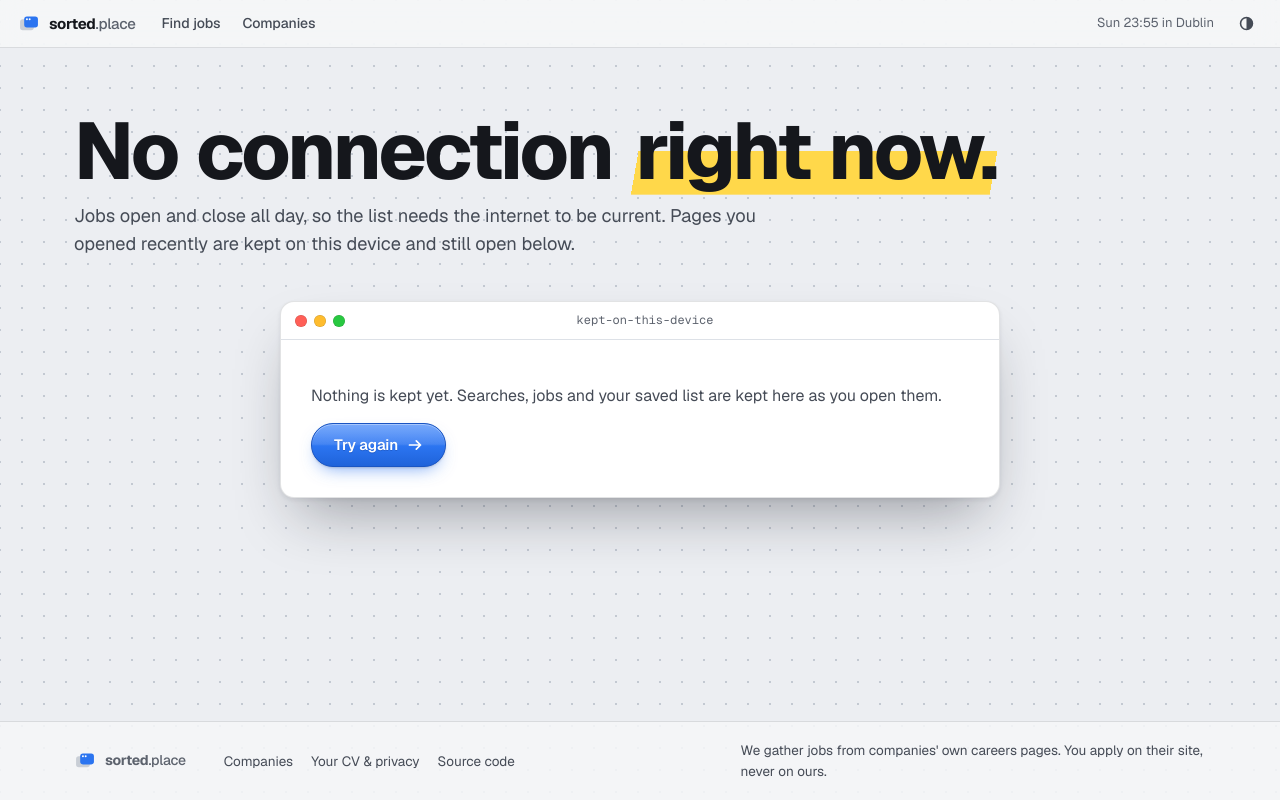
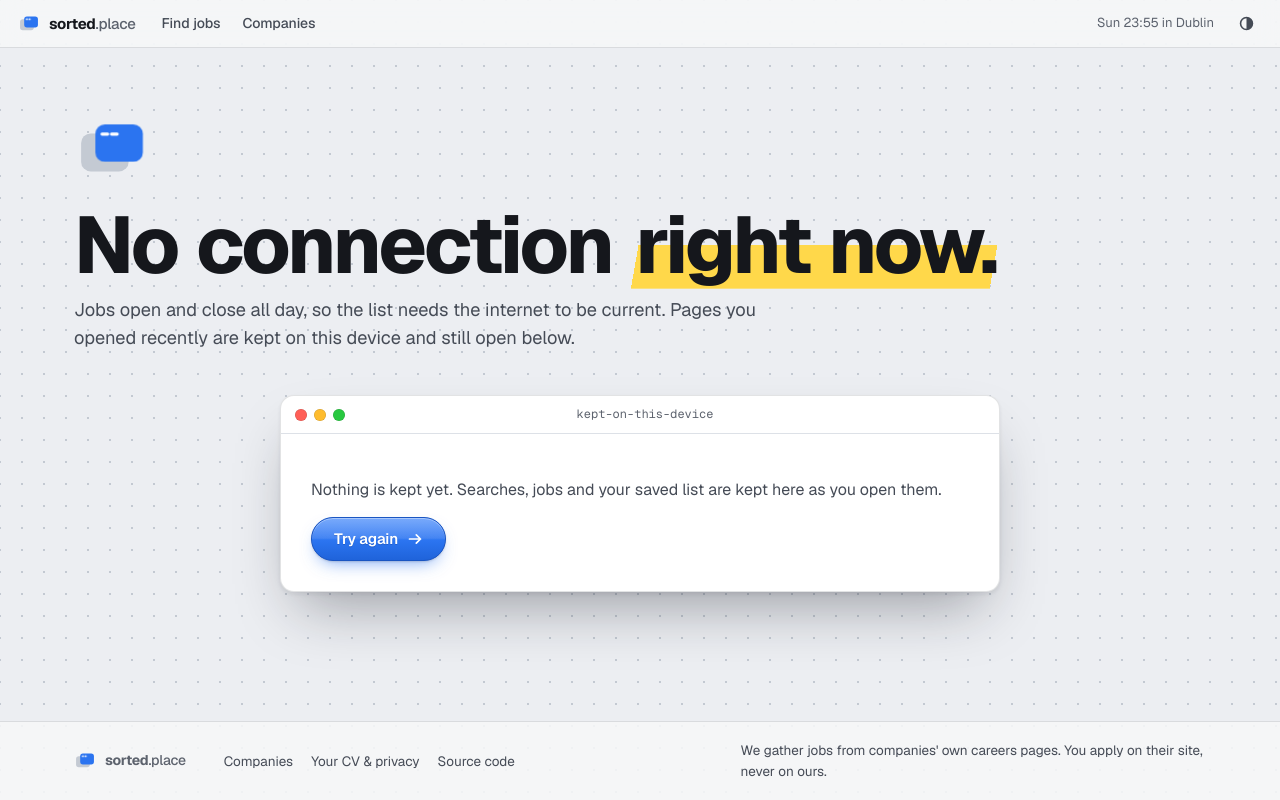
Before and after one commit to ag2502/Job-Finder-for-Ireland, a Python web app: template src/jobfinder/web/templates/offline.html in a window 1280 px wide. Run offline with Jinja, Linux system fonts and the light colour scheme; the template is opened without the code that fills it, so the values that code supplies are empty.

Commit message:
2026-09-27 23:55 - Bring the logo to life as the site's mascot
The two-window mark's dots are now eyes: it blinks, follows the pointer where there
is a mouse, glances about while a search runs, is surprised when one finds nothing,
happy after a save or an application, and asleep on the offline page, where a large
one now fronts the page as it does No jobs matched. Still on touch screens apart from
blinking and moods, still with reduced motion, system colours in High Contrast. The
No jobs matched text is centred again.

```diff
--- a/src/jobfinder/web/templates/_macros.html
+++ b/src/jobfinder/web/templates/_macros.html
@@ -81,3 +81,21 @@
   {{- "CV added" if has_cv else "Add your CV" -}}
 </a>
 {%- endmacro %}
+
+{# The mascot: the two-window mark, whose front window's dots are eyes. It blinks, its
+   eyes follow the pointer, and it takes a mood (happy, surprised, sleepy, searching)
+   from a class, set here or by the script in base.html (window.SortedMood). Colours
+   come from the stylesheet, so it follows the night desk. #}
+{% macro mascot(mood="", cls="") -%}
+<svg class="mascot{% if mood %} mascot--{{ mood }}{% endif %} {{ cls }}" viewBox="0 0 32 32" aria-hidden="true" data-mascot>
+  <rect class="mascot__back" x="3" y="9" width="20" height="16" rx="4"/>
+  <rect class="mascot__win" x="9" y="5" width="20" height="16" rx="4"/>
+  <g class="mascot__eyes">
+    <circle class="mascot__eye" cx="13" cy="9" r="1.4"/>
+    <circle class="mascot__eye" cx="17" cy="9" r="1.4"/>
+    <path class="mascot__happy" d="M11.7 9.6q1.3-1.9 2.6 0M15.7 9.6q1.3-1.9 2.6 0"/>
+    <path class="mascot__sleep" d="M11.8 9.3h2.4M15.8 9.3h2.4"/>
+  </g>
+  <ellipse class="mascot__mouth" cx="15" cy="14.8" rx="1.05" ry="1.3"/>
+</svg>
+{%- endmacro %}
--- a/src/jobfinder/web/templates/_results.html
+++ b/src/jobfinder/web/templates/_results.html
@@ -2,7 +2,7 @@
    Rendered standalone for HTMX swaps and inlined on a full page load. #}
 {# `rerun_base` and `rerun_include`, what every control here re-submits, are set in
    web/app.py (RERUN_BASE), since Show more in _result_rows.html sends them too. #}
-{% from "_macros.html" import logo, titlebar %}
+{% from "_macros.html" import logo, titlebar, mascot %}
 {% set filtered = facet or company or mode or paid or within %}
 {# Either early-career switch replaces the experience filter rather than adding to it. #}
 {% set early_only = internships_only or graduate_only %}
@@ -217,9 +217,9 @@
 
 {% else %}
 <div class="empty">
-  <span class="beachball beachball--still" aria-hidden="true"></span>
+  {{ mascot("surprised", "mascot--big") }}
   <h3 style="margin-bottom:8px">No jobs matched</h3>
-  <p class="muted" style="margin:0">
+  <p class="muted" style="margin:0 auto">
     {% if graduate_only and not internships_only %}
       There are no graduate programmes open in those areas right now. Graduate intakes
       are seasonal, so this changes a lot through the year. Try more areas, or
--- a/src/jobfinder/web/templates/base.html
+++ b/src/jobfinder/web/templates/base.html
@@ -387,6 +387,39 @@ p{margin:0 0 14px;max-width:var(--measure)}
 .typed,.accession{font-family:var(--mono);font-size:12.5px;letter-spacing:-.01em;color:var(--ink-3)}
 .fieldname{display:block;margin-bottom:8px;font-size:13.5px;font-weight:600;color:var(--ink)}
 .fieldname em{font-style:normal;font-weight:400;color:var(--ink-3)}
+
+/* --------------------------------------------------------------- mascot --- */
+/* The logo, alive: see the mascot macro in _macros.html. Moods are classes; the eyes'
+   drift toward the pointer is a transform the script in this file sets. */
+.mascot{overflow:visible}
+.mascot__back{fill:var(--line-strong)}
+.mascot__win{fill:#2b74f0}
+.mascot__eye{fill:#fff;transform-box:fill-box;transform-origin:center}
+.mascot__eyes{transition:transform .25s var(--ease)}
+.mascot__happy,.mascot__sleep{fill:none;stroke:#fff;stroke-width:1.3;stroke-linecap:round;display:none}
+.mascot__mouth{fill:none;stroke:#fff;stroke-width:1.1;display:none}
+.mascot--happy .mascot__eye,.mascot--sleepy .mascot__eye{display:none}
+.mascot--happy .mascot__happy{display:inline}
+.mascot--sleepy .mascot__sleep{display:inline}
+.mascot--surprised .mascot__eye{transform:scale(1.35)}
+.mascot--surprised .mascot__mouth{display:inline}
+@media (prefers-reduced-motion:no-preference){
+  .mascot:not(.mascot--happy):not(.mascot--sleepy) .mascot__eye{animation:blink 5.2s infinite}
+  .mascot:not(.mascot--happy):not(.mascot--sleepy) .mascot__eye + .mascot__eye{animation-delay:.02s}
+  .mascot--happy{animation:mascot-hop .6s var(--spring)}
+  .mascot--searching .mascot__eyes{animation:glance 1.1s ease-in-out infinite}
+  .mascot--sleepy .mascot__win{animation:doze 3.6s ease-in-out infinite;transform-box:fill-box;transform-origin:50% 100%}
+}
+@keyframes blink{0%,94%,100%{transform:none}96.5%{transform:scaleY(.12)}}
+@keyframes glance{0%,100%{transform:translateX(-.9px)}50%{transform:translateX(.9px)}}
+@keyframes mascot-hop{0%{transform:none}35%{transform:translateY(-2.5px) rotate(-6deg)}70%{transform:translateY(0) rotate(3deg)}100%{transform:none}}
+@keyframes doze{0%,100%{transform:none}50%{transform:scaleY(.94)}}
+/* A bigger one for the moments that deserve a face: no results, offline. */
+.mascot--big{display:block;width:76px;height:76px;margin:0 auto 14px}
+@media (forced-colors:active){
+  .mascot__win{fill:Highlight} .mascot__back{fill:GrayText}
+  .mascot__eye{fill:Canvas} .mascot__mouth,.mascot__happy,.mascot__sleep{stroke:Canvas}
+}
 
 /* ------------------------------------------------------------ app icons --- */
 .logo{
@@ -1028,13 +1061,13 @@ hr.rule{border:0;border-top:1px solid var(--line);margin:26px 0}
   </symbol>
 </svg>
 
-{% from "_macros.html" import avatar %}
+{% from "_macros.html" import avatar, mascot %}
 {% set display_name = (account.name.split(" ")[0] if account and account.name else (account.email.split("@")[0] if account else "")) %}
 {% set rail %}{% block railcount %}{% endblock %}{% endset %}
 
 <header class="menubar">
   <a href="/" class="brand" aria-label="Sorted Place, home">
-    <svg aria-hidden="true"><use href="#i-mark"/></svg>
+    {{ mascot() }}
     <span><b style="color:var(--ink)">sorted</b><span class="tld">.place</span></span>
   </a>
   <nav class="menubar__nav" aria-label="Sections">
@@ -1150,7 +1183,7 @@ hr.rule{border:0;border-top:1px solid var(--line);margin:26px 0}
 
 <footer class="foot">
   <div class="wrap">
-    <a href="/" class="brand"><svg aria-hidden="true"><use href="#i-mark"/></svg><span><b>sorted</b><span>.place</span></span></a>
+    <a href="/" class="brand">{{ mascot() }}<span><b>sorted</b><span>.place</span></span></a>
     <nav aria-label="More">
       <a href="/companies">Companies</a>
       <a href="/privacy">Your CV &amp; privacy</a>
@@ -1225,6 +1258,58 @@ document.addEventListener('submit', function (e) {
       offer = null;
       Array.prototype.forEach.call(document.querySelectorAll('[data-install]'), function (b) { b.hidden = true; });
     });
+  });
+})();
+
+// The mascot. Its eyes drift toward the pointer (a pointer that hovers: a mouse or a
+// pen, not a finger), and it takes moods for a moment: window.SortedMood('happy').
+(function () {
+  var reduced = window.matchMedia('(prefers-reduced-motion: reduce)');
+  var hovers = window.matchMedia('(hover: hover) and (pointer: fine)');
+  var queued = false, px = 0, py = 0;
+  function look() {
+    queued = false;
+    Array.prototype.forEach.call(document.querySelectorAll('[data-mascot]'), function (m) {
+      var r = m.getBoundingClientRect();
+      if (!r.width || r.bottom < 0 || r.top > window.innerHeight) return;
+      var dx = px - (r.left + r.width * 0.47), dy = py - (r.top + r.height * 0.28);
+      var d = Math.sqrt(dx * dx + dy * dy) || 1, pull = Math.min(1, d / 260);
+      var eyes = m.querySelector('.mascot__eyes');
+      if (eyes) eyes.style.transform = 'translate(' + (dx / d * 0.9 * pull).toFixed(2) + 'px,' + (dy / d * 0.7 * pull).toFixed(2) + 'px)';
+    });
+  }
+  window.addEventListener('pointermove', function (e) {
+    if (reduced.matches || !hovers.matches || e.pointerType === 'touch') return;
+    px = e.clientX; py = e.clientY;
+    if (!queued) { queued = true; requestAnimationFrame(look); }
+  }, { passive: true });
+
+  var timer = null;
+  window.SortedMood = function (mood, ms) {
+    var marks = document.querySelectorAll('.menubar [data-mascot], .foot [data-mascot]');
+    clearTimeout(timer);
+    Array.prototype.forEach.call(marks, function (m) {
+      m.classList.remove('mascot--happy', 'mascot--surprised', 'mascot--searching');
+      if (mood) { void m.getBoundingClientRect(); m.classList.add('mascot--' + mood); }
+    });
+    if (mood && ms) timer = setTimeout(function () { window.SortedMood(null); }, ms);
+  };
+  // A search in progress: it glances about. Done: back to itself, or surprised at nothing.
+  document.body.addEventListener('htmx:beforeRequest', function (e) {
+    if (e.detail.target && e.detail.target.id === 'results') window.SortedMood('searching');
+  });
+  document.body.addEventListener('htmx:afterSwap', function (e) {
+    if (!e.detail.target || e.detail.target.id !== 'results') return;
+    var empty = !document.querySelector('#result-list');
+    window.SortedMood(empty ? 'surprised' : null, empty ? 2400 : 0);
+  });
+  document.body.addEventListener('htmx:afterRequest', function (e) {
+    if (e.detail.failed && e.detail.target && e.detail.target.id === 'results') window.SortedMood(null);
+  });
+  // Saving or applying makes it happy.
+  document.body.addEventListener('htmx:afterRequest', function (e) {
+    var path = e.detail.requestConfig && e.detail.requestConfig.path;
+    if (!e.detail.failed && (path === '/saved' || path === '/applications')) window.SortedMood('happy', 1500);
   });
 })();
 
--- a/src/jobfinder/web/templates/offline.html
+++ b/src/jobfinder/web/templates/offline.html
@@ -2,11 +2,12 @@
 {# Shown by the service worker (sw.js) for a page it has not kept, when there is no
    network. Kept once when the site is installed, so nothing on it may be personal or
    dated: the list of what is still readable is built on the phone, from its own cache. #}
-{% from "_macros.html" import titlebar %}
+{% from "_macros.html" import titlebar, mascot %}
 {% block title %}You are offline | Sorted Place{% endblock %}
 {% block railcount %}{% endblock %}
 {% block content %}
 <section class="pagehead">
+  {{ mascot("sleepy", "mascot--big mascot--left") }}
   <h1>No connection <span class="hl">right now.</span></h1>
   <p class="lede">Jobs open and close all day, so the list needs the internet to be current.
     Pages you opened recently are kept on this device and still open below.</p>
@@ -24,6 +25,7 @@
 </div>
 
 <style>
+  .mascot--left{margin:0 0 18px}
   .offwin{max-width:720px;margin:0 auto;box-shadow:var(--shadow-lift)}
   .offlist{list-style:none;margin:0 0 18px;padding:0}
   .offlist li{border-bottom:1px solid var(--line)}
```
Also changed, not shown: DESIGN.md (+3 -0 lines), tests/test_web.py (+8 -0 lines).
